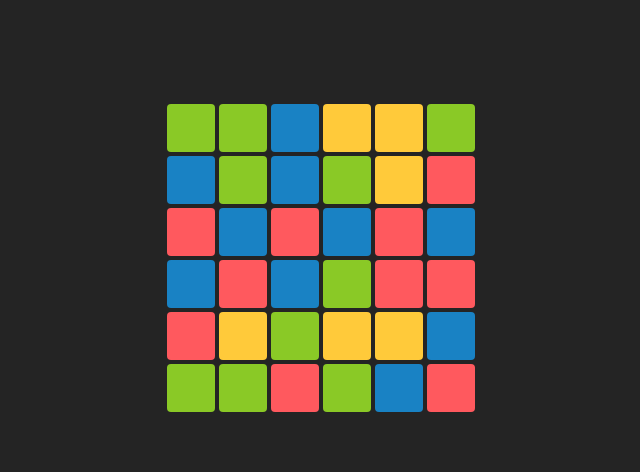
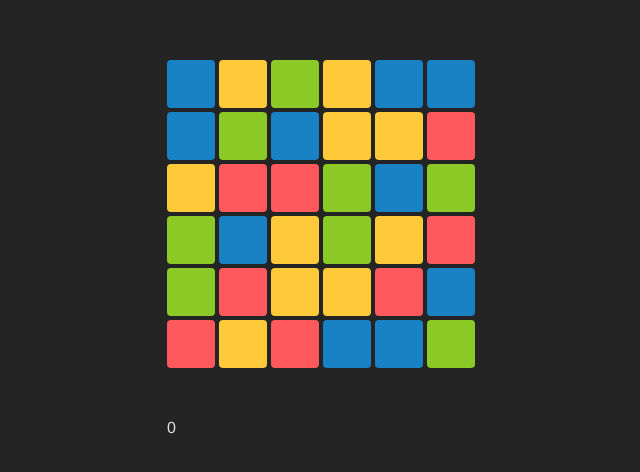
Before and after one commit to DavidBachmann/tilesgame, a React (Vite) app: page / in a window 1280 px wide. Shown: the part 142-614 px from the top of the page, without its empty margins (319-959 px from the left). Built offline with nearby package versions, Linux system fonts and the light colour scheme.

Commit message:
feat: scoring

```diff
--- a/src/App.tsx
+++ b/src/App.tsx
@@ -1,28 +1,37 @@
 import { useMemo } from "react";
 import { TileType } from "./types";
 import { useTileStore } from "./state";
+import { delay } from "./utils";
 import { Grid } from "./components/Grid";
-import { Tile as TileCell } from "./components/Tile";
+import { Tile } from "./components/Tile";
+import { UI } from "./components/UI";
 
 export default function App() {
   const init = useTileStore((state) => state.actions.init);
   const tiles = useTileStore((state) => state.tiles);
   const selection = useTileStore((state) => state.selection);
   const addToSelection = useTileStore((state) => state.actions.addToSelection);
+  const spawnTiles = useTileStore((state) => state.actions.spawnTiles);
+  const score = useTileStore((state) => state.score);
 
   useMemo(() => {
     init();
   }, []);
 
   if (!tiles) {
-    return <p>wtf</p>;
+    return <p>404 tiles not found</p>;
+  }
+
+  if (tiles.some((tile) => tile.type === -1)) {
+    delay(500).then(spawnTiles);
   }
 
   return (
+    <UI>
       <Grid>
         {tiles.map((tile) => (
           <div key={tile.id}>
-          <TileCell
+            <Tile
               id={tile.id}
               idx={tile.idx}
               type={tile.type as TileType}
@@ -35,5 +44,7 @@ export default function App() {
           </div>
         ))}
       </Grid>
+      <p>{score}</p>
+    </UI>
   );
 }
--- /dev/null
+++ b/src/components/UI/UI.styles.ts
@@ -0,0 +1,7 @@
+import styled from "styled-components";
+
+export const root = styled("div")({
+  display: "flex",
+  flexDirection: "column",
+  rowGap: 32,
+});
--- /dev/null
+++ b/src/components/UI/UI.tsx
@@ -0,0 +1,10 @@
+import { ReactNode } from "react";
+import * as styles from "./UI.styles";
+
+type UIProps = {
+  children: ReactNode;
+};
+
+export function UI({ children }: UIProps) {
+  return <styles.root>{children}</styles.root>;
+}
--- /dev/null
+++ b/src/components/UI/index.ts
@@ -0,0 +1 @@
+export { UI } from "./UI";
--- a/src/logic.ts
+++ b/src/logic.ts
@@ -1,6 +1,7 @@
 import { v4 } from "uuid";
 import { CONSTANTS } from "./constants";
 import { Directions, Tile, TileType } from "./types";
+import { random_between } from "./utils";
 
 export const bubble_up = (tiles: Tile[]) => {
   let t: Tile[] = [...tiles];
@@ -50,26 +51,33 @@ export const bubble_up = (tiles: Tile[]) => {
   return returned;
 };
 
-export function randomBetween(min: number, max: number) {
-  return Math.floor(Math.random() * (max - min + 1) + min);
-}
+// Matches get turned into empty tiles
+export const create_empty_tile_at_index = (idx: number): Tile => ({
+  id: v4(),
+  idx,
+  type: -1,
+  relationships: { top: -1, right: -1, bottom: -1, left: -1 },
+});
+
+// Empty tiles get turned into random tiles
+const create_random_tile_at_index = (idx: number): Tile => ({
+  id: v4(),
+  idx: idx,
+  type: random_between(0, 3) as TileType,
+  relationships: {
+    top: -1,
+    right: -1,
+    bottom: -1,
+    left: -1,
+  },
+});
 
 export const initialize_grid = (count: number) => {
   const grid = [];
   const dimensions = count * count;
 
   for (let i = 0; i < dimensions; i++) {
-    const tile: Tile = {
-      id: v4(),
-      idx: i,
-      type: randomBetween(0, 3) as TileType,
-      relationships: {
-        top: -1,
-        right: -1,
-        bottom: -1,
-        left: -1,
-      },
-    };
+    const tile = create_random_tile_at_index(i);
 
     grid.push(tile);
   }
@@ -104,33 +112,43 @@ export const calculate_relationships = (
   return newNodes;
 };
 
-// Matches get turned into empty tiles
-export const create_empty_tile_at_index = (idx: number): Tile => ({
-  id: v4(),
-  type: -1,
-  relationships: { top: -1, right: -1, bottom: -1, left: -1 },
-  idx,
-});
-
 // Receives a list of matches and deletes them from the grid
 // by replacing them with empties.
 export const delete_matches = ({
   tiles,
   matches,
+  scoreCallback,
 }: {
   tiles: Tile[];
   matches: Tile[][];
+  scoreCallback: (score: number) => void;
 }): Tile[] => {
   const clone = [...tiles];
   const uniqueMatches = new Set<number>();
   matches.flat().forEach((obj) => uniqueMatches.add(obj.idx));
   const removedIdx = Array.from(uniqueMatches);
+  const score = removedIdx.length;
+  scoreCallback(score);
 
   for (let idx of removedIdx) {
     clone[idx] = create_empty_tile_at_index(idx);
   }
 
-  // Deleted tiles need to know their relationships, so we recalculate.
+  return clone;
+};
+
+// After every match we spawn new tiles to fill the void
+export const spawn_tiles = (tiles: Tile[]) => {
+  const clone = [...tiles];
+
+  for (let i = 0; i < tiles.length; i++) {
+    const tile = tiles[i];
+
+    if (tile.type === -1) {
+      clone[tile.idx] = create_random_tile_at_index(tile.idx);
+    }
+  }
+
   return calculate_relationships(clone, CONSTANTS.DIMENSIONS);
 };
 
--- a/src/state.ts
+++ b/src/state.ts
@@ -8,6 +8,7 @@ import {
   bubble_up,
   delete_matches,
   solve,
+  spawn_tiles,
 } from "./logic";
 import { Tile } from "./types";
 
@@ -15,29 +16,43 @@ type State = {
   tiles: Tile[];
   selectedTiles: [Tile | null, Tile | null];
   selection: number[];
+  score: number;
 };
 
 const initialState: State = {
   tiles: [],
   selectedTiles: [null, null],
   selection: [],
+  score: 0,
 };
 
+export const useTileStore = create(
+  combine(initialState, (set) => {
     const prepare = (unsolved: Tile[]): Tile[] => {
       const { tiles, matches } = solve(unsolved);
 
-  // Deleting matches can create new matches when the tiles bubble.
       if (matches.length) {
-    return prepare(bubble_up(delete_matches({ tiles, matches })));
+        return prepare(
+          bubble_up(
+            delete_matches({
+              tiles,
+              matches,
+              scoreCallback: (score) => {
+                set((prev) => ({ score: score + prev.score }));
+              },
+            })
+          )
+        );
       }
 
       return tiles;
     };
 
-export const useTileStore = create(
-  combine(initialState, (set) => ({
+    return {
       actions: {
         init: () => set({ tiles: create_grid() }),
+        spawnTiles: () =>
+          set((state) => ({ tiles: prepare(spawn_tiles(state.tiles)) })),
         addToSelection: (id: number) => {
           set((state) => ({
             selection: queue(id, state.selection),
@@ -60,7 +75,8 @@ export const useTileStore = create(
           });
         },
       },
-  }))
+    };
+  })
 );
 
 // queue(tile.idx, prev));
--- /dev/null
+++ b/src/utils.ts
@@ -0,0 +1,7 @@
+export function random_between(min: number, max: number) {
+  return Math.floor(Math.random() * (max - min + 1) + min);
+}
+
+export const delay = (t: number) => {
+  return new Promise((resolve) => setTimeout(resolve, t));
+};
```
Lines whose indentation alone changed are shown as unchanged.
